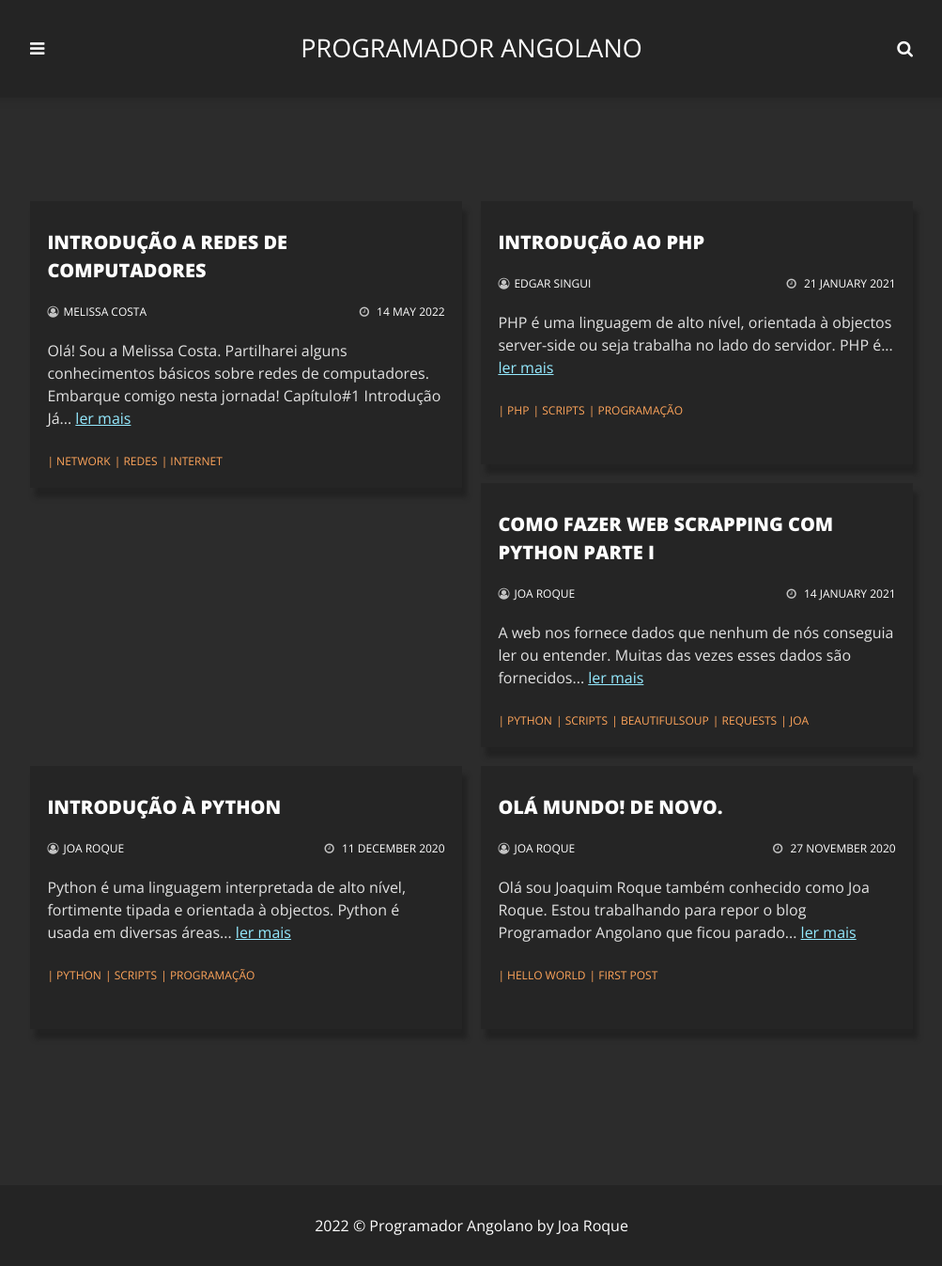
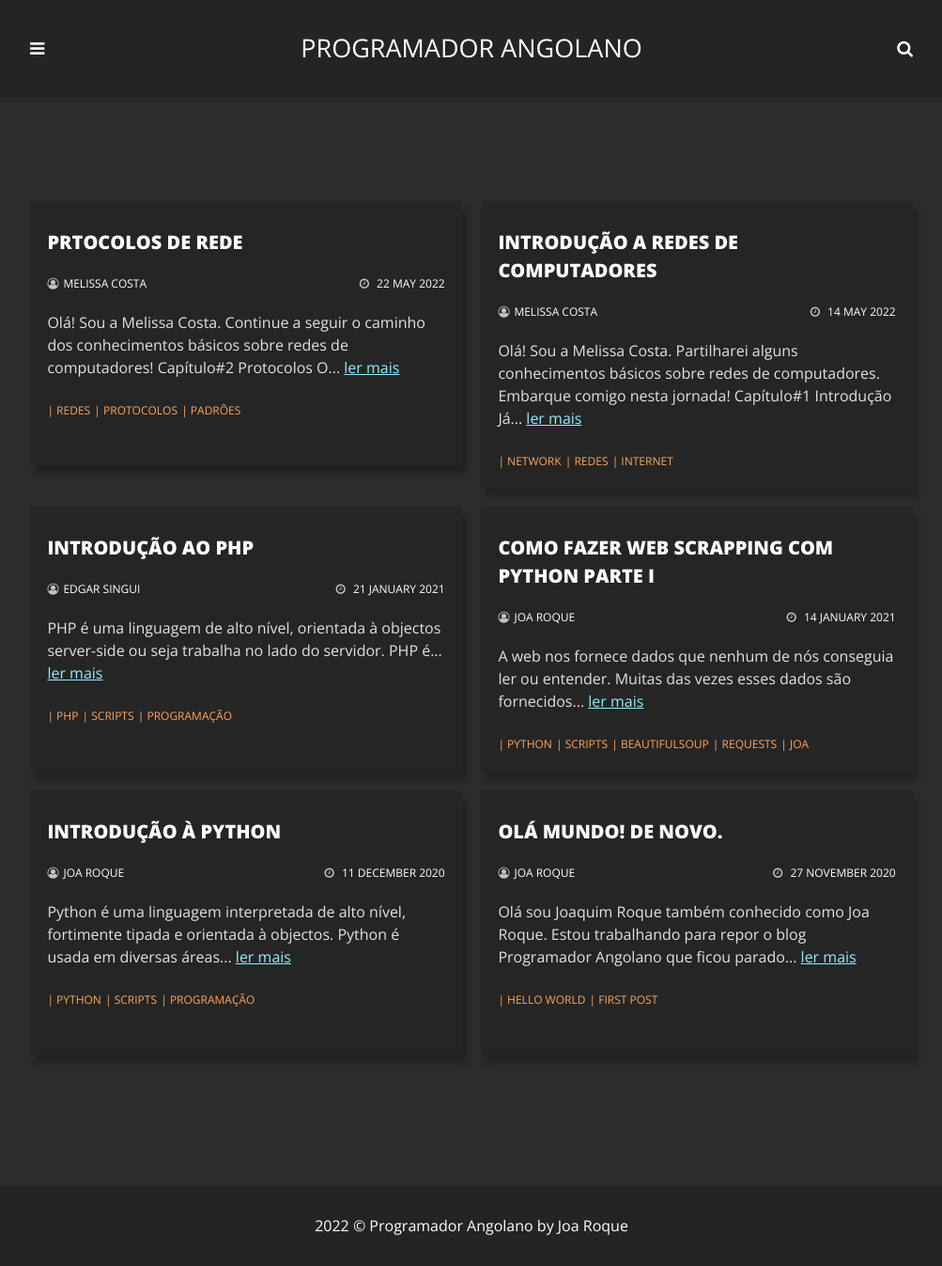
Before and after one commit to programadorao/pangolano.github.io-old, a Jekyll site: the page built from index.html, in a window 1280 px wide. Shown: the whole page at 94% size, without its empty margins (138-1141 px from the left). Built offline with Jekyll 4.4.1, drawn with Linux system fonts in a browser that asks for light colours; the list of posts is cut into pages by our own code.

Commit message:
conteúdo sobre os Protocolos de rede

````diff
--- /dev/null
+++ b/_posts/2022-05-22-protocolos-de-rede.md
@@ -0,0 +1,204 @@
+---
+layout: post
+title: Prtocolos de rede
+date: '2022-05-22 18:45:10'
+tags:
+- redes
+- protocolos
+- padrões
+
+author: melissa
+---
+```
+Olá!
+Sou a Melissa Costa.
+Continue a seguir o caminho dos conhecimentos básicos sobre redes de computadores!
+```
+
+# Capítulo#2
+
+## Protocolos
+
+O principar objectivo de qualquer rede é fornecer um método para comunicar e partilhar informações. Para que a comunicação seja possível, são necessários 3 elementos:
+
+1. Emissor: a origem que emite a mensagem;
+
+2. Receptor: o destinatário da mensagem;
+
+3. Canal: o meio de transmissão da mensagem.
+
+
+>Protocolos são regras ou acordos que direccionam a comunicação para que seja bem sucedida.
+
+Os protocolos de rede definem aspectos como:
+<li>O tempo e a velocidade em que os bits são transmitidos;</li>
+<li>O tamanho da mensagem;</li>
+<li>Formato e encapsulamento;</li>
+<li>Codificação;</li>
+<li>Padrão da mensagem.</li>
+
+## Tipos de modelos de rede
+
+Para descrever as funções que devem ocorrer em comunicações de rede bem.sucedida usam-se 2 tipos de modelo básico:
+
+1.Modelo de protocolo: fornece toda a funcionalidade necessária para a comunicação na rede de dados, descrevendo as funções em cada camada.
+
+2.Modelo de referência: ajuda a entender melhor a funções e os processos necessários para as comunicações na rede, sem especificar como cada função é realizada.
+
+## Modelos em camada
+
+A comunicação bem-sucedida entre hosts requer uma interação entre vários protocolos dispostos numa hierarquia em camadas, desde os protocolos de alto nível, até aos níveis inferiores.
+
+Os modelos em camada ajudam a visualizar o funcionamento conjunto dos diversos protocolos, como a interação entre as camadas acima e abaixo, para possibilitar a comunicação de rede.
+### <li>TCP/IP
+O modelo TCP/IP é um modelo de protocolo de internet criado no início dos anos 70. A sua estrutura  inclui 4 camadas:
+
+<table>
+<tr>
+    <th>4. Aplicação</th>
+</tr>
+
+<tr>
+    <th>3. Transporte</th>
+</tr>
+
+<tr>
+    <th>2. Internet</th>
+</tr>
+
+<tr>
+    <th>1. Acesso à rede</th>
+</tr>
+
+</table>
+
+### <li> OSI
+
+O modelo OSI do projecto Open Systems Interconnection da ISO. É um modelo de referência usado para a elaboração de rede de daods, especificações de operação e resolução de problema, formado por 7 camadas:
+
+<table>
+
+<tr>
+    <th>7. Aplicação</th>
+</tr>
+
+<tr>
+    <th>6. Apresentação</th>
+</tr>
+
+<tr>
+    <th>5. Sessão</th>
+</tr>
+
+<tr>
+    <th>4. Transporte</th>
+</tr>
+
+<tr>
+    <th>3. Rede</th>
+</tr>
+
+<tr>
+    <th>2. Enlace de dados</th>
+</tr>
+
+<tr>
+    <th>1. Física</th>
+</tr>
+
+</table>
+
+>A diferença entre o modelo OSI e o  TCP/IP está no modo como se relacionam as camadas superiores e inferiores :
+
+<table>
+<tr>
+    <th >OSI</th>
+    <th>TCP/IP</th>
+    <th>Função</th>
+</tr>
+
+<tr>
+    <td>
+    7. Aplicação
+<br>
+    6. Apresentação
+<br>
+    5. Sessão
+    </td>
+    <td>Aplicação</td>
+    <td>
+    Conexão da rede
+<br>
+    Representação dos dados
+<br>
+    Gerenciamento do dados
+    </td>
+
+</tr>
+
+<tr>
+    <td>4. Transporte</td>
+    <td>3. Transporte</td>
+    <td>Comunicação entre dispositivos</td>
+</tr>
+
+<tr>
+    <td>3. Rede</td>
+    <td>2. Internet</td>
+    <td>Caminho da rede</td>
+</tr>
+
+<tr>
+    <td>
+    2.  Enlace de dados
+ <br>
+    1. Física
+    </td>
+    <td>1. acesso à rede</td>
+    <td>
+    Troca de dados entre dispositivos
+<br>
+    Hardware da rede
+</td>
+</tr>
+
+</table>
+
+## Padrões de internet
+
+Os diferentes protocolos existentes utilizam variados padrões para a comunicação entre as várias redes do mundo inteiro.
+
+> Padrão é um conjunto de regras que determinam como algo deve ser feito. <br> Os padrões de redee internet asseguram que todos os dispositivos implementem o mesmo conjunto de regras e protocolos
+
+Ethernet é a tecnologia mais usada em redes locais. . Para aceder à LAN Ethernet os dispositivos usam uma Ethernet NIC-Network Interface Card(Placa de Interface de Rede), que tem uma emnfereço único incorporado na placa permanentemente, o endereço MAC- Media Access Control.
+
+>O principal padrão Ethernet é o IEEE 802.3
+
+Os padões de internet mais comuns como HTTP, HTML, Telnet, DNS, WWW(World Wide Web), FTP, entre outros,são definidos  seguindo um determinado modelo e fornecidos por vários disponibilizadores, tais como:
+
+ISO - International Organization for Standardization (Organização Internacional para Padronização)
+
+IEEE - Instituto de Engenheiros Eletricistas e Eletrônicos (pronuncia-se I-3-É)
+
+ICANN - Internet Corporation for Assigned Names and Numbers
+
+IANA - Internet Assigned Numbers Authority ( Autoridade para Atribuição de Números da Internet)
+
+IETF - Internet Engineering Task Force(Força-Tarefa de Engenharia de Internet)
+
+### Vantagens dos Padrões
+
+<li>Facilitam o design;</li>
+<li>Simplificam o desenvolvimento de produtos;</li>
+<li>Promovem a concorrência;</li>
+<li>Fornecem interconexões consistentes;</li>
+<li>Facilitam o treinamento;</li>
+<li>Oferecem mais opções de fornecedor aos clientes.</li>
+
+## Conclusão
+
+Este capítulo começou por discutir sobre os princípios da comunicação em uma rede: origem, destino e meio de transmissão.
+
+Foram introduzidos os Protocolos de rede e seus modelos. Nos modelos em camada, foram descritas as estruturas dos modelo OSI e TCP/IP e estabelecidas as devidas relações entre as suas camadas superiores e inferiores.
+
+Por fim, conhecemos alguns padrões de internet como o IEEE 802.3, Telnet, WWW e HTML e seus disponibilizadores, tendo se ressaltado as vantages de se aquirir os padrões.
````
Also changed, not shown: _posts/2022-05-14-introducao-as-redes.md (renamed from _posts/2022-05-14-introducao-a-redes.md, +1 -1 lines).
